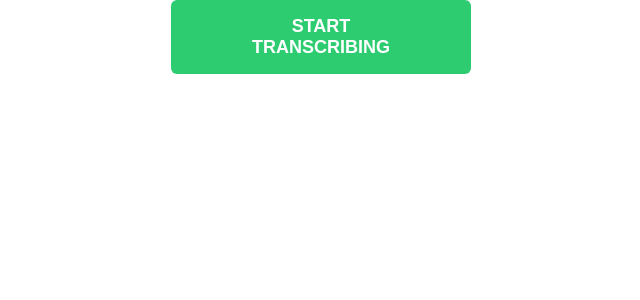
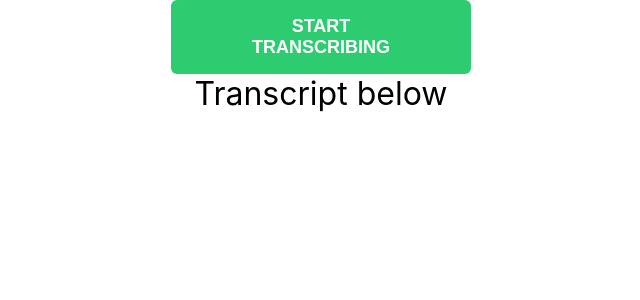
Before and after one commit to VincentLu91/react-firebase-login-email, a React (Create React App) app: page /transcribe in a window 1280 px wide. Shown: the top 300 px of the page, without its empty margins (319-959 px from the left). Built offline with nearby package versions, Linux system fonts and the light colour scheme; no server answers; what mic-recorder-to-mp3 would draw is missing.

Commit message:
displayed transcript in Transcribe.js!

```diff
--- a/src/components/pages/Transcribe/Transcribe.js
+++ b/src/components/pages/Transcribe/Transcribe.js
@@ -118,6 +118,8 @@ const Transcribe = () => {
       ) : (
         <button onClick={startTranscribing}>Start Transcribing</button>
       )}
+      <h1>Transcript below</h1>
+      <p>{transcript}</p>
     </div>
   );
 };
```
